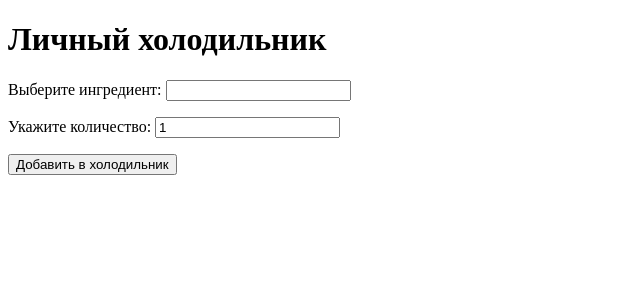
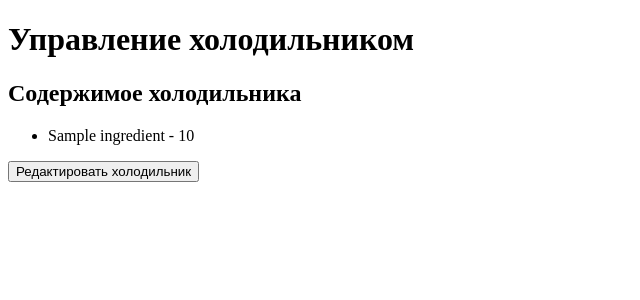
Before and after one commit to vikochk/recipe-website, a PHP site: page /ingredients.php in a window 1280 px wide. Shown: the top 300 px of the page, without its empty margins (0-640 px from the left). Run offline with PHP 8.4, Linux system fonts and the light colour scheme; the visitor is signed in with stand-in values (Sample User, id 1); tables that the repository leaves empty or names only in its code hold one stand-in row (values such as "Sample post"); some libraries are stand-ins or nearby versions.

Commit message:
Update ingredients.php

```diff
--- a/ingredients.php
+++ b/ingredients.php
@@ -10,16 +10,25 @@ if (!isset($_SESSION['user_id'])) {
 
 $user_id = $_SESSION['user_id'];
 
+// Получение содержимого холодильника
+$fridgeStmt = $db->prepare("SELECT f.ingredient_id, i.name, f.quantity FROM fridge_ingredients f
+                           JOIN ingredients i ON f.ingredient_id = i.ingredient_id
+                           WHERE f.fridge_id = (SELECT fridge_id FROM user_fridges WHERE user_id = :user_id)");
+$fridgeStmt->bindParam(':user_id', $user_id);
+$fridgeStmt->execute();
+
+$fridgeContents = $fridgeStmt->fetchAll(PDO::FETCH_ASSOC);
+
+
 // Добавление ингредиента в холодильник
 if (isset($_POST['add_to_fridge'])) {
     $ingredient_id = $_POST['ingredient_id'];
     $quantity = $_POST['quantity'];
 
     try {
-        // Проверяем, существует ли уже такой ингредиент в холодильнике пользователя
-        $stmt = $db->prepare("SELECT * FROM fridge_ingredients WHERE fridge_id IN (SELECT fridge_id FROM user_fridges WHERE user_id = :user_id) AND ingredient_id = :ingredient_id");
-        $stmt->bindParam(':user_id', $user_id);
-        $stmt->bindParam(':ingredient_id', $ingredient_id);
+        // Проверка, существует ли ингредиент в базе
+        $stmt = $db->prepare("SELECT * FROM ingredients WHERE name = :ingredient_name");
+        $stmt->bindParam(':ingredient_name', $ingredient_id);
         $stmt->execute();
 
         if ($stmt->rowCount() > 0) {
@@ -28,33 +37,22 @@ if (isset($_POST['add_to_fridge'])) {
             $updateStmt->bindParam(':user_id', $user_id);
             $updateStmt->bindParam(':ingredient_id', $ingredient_id);
             $updateStmt->bindParam(':quantity', $quantity);
-            if ($updateStmt->execute()) {
-                echo "Ингредиент успешно обновлен!";
-            } else {
-                echo "Ошибка при обновлении ингредиента: " . implode(" ", $updateStmt->errorInfo());
-            }
+            $updateStmt->execute();
         } else {
             // Если ингредиент не существует, добавляем его
             $insertStmt = $db->prepare("INSERT INTO fridge_ingredients (fridge_id, ingredient_id, quantity) VALUES ((SELECT fridge_id FROM user_fridges WHERE user_id = :user_id), :ingredient_id, :quantity)");
             $insertStmt->bindParam(':user_id', $user_id);
             $insertStmt->bindParam(':ingredient_id', $ingredient_id);
             $insertStmt->bindParam(':quantity', $quantity);
-            if ($insertStmt->execute()) {
-                echo "Ингредиент успешно добавлен!";
-            } else {
-                echo "Ошибка при добавлении ингредиента: " . implode(" ", $insertStmt->errorInfo());
-            }
+            $insertStmt->execute();
+
         }
     } catch (PDOException $e) {
-        echo "Ошибка при выполнении запроса: " . $e->getMessage();
+        echo "Ошибка при обработке запроса: " . $e->getMessage();
     }
 }
+?>
 
-// Получаем список ингредиентов для отображения
-$ingredientsStmt = $db->prepare("SELECT * FROM ingredients");
-$ingredientsStmt->execute();
-$ingredients = $ingredientsStmt->fetchAll(PDO::FETCH_ASSOC);
-?>
 
 <!DOCTYPE html>
 <html lang="en">
@@ -69,19 +67,45 @@ $ingredients = $ingredientsStmt->fetchAll(PDO::FETCH_ASSOC);
     <script src="https://code.jquery.com/ui/1.12.1/jquery-ui.min.js"></script>
     <!-- Подключение вашего скрипта search.js -->
     <script src="search.js"></script>
+
 </head>
 <body>
-<h1>Личный холодильник</h1>
+<h1>Управление холодильником</h1>
 
-<!-- Форма для добавления ингредиентов в холодильник -->
-<form method="POST" action="ingredients.php" onsubmit="return addToFridge()">
-    <p>Выберите ингредиент:
-        <input type="text" name="ingredient" id="addIngredient" class="autocomplete">
-        <input type="hidden" name="ingredient_id" id="selected_ingredient_id">
-    </p>
-    <p>Укажите количество: <input type="number" name="quantity" min="1" value="1"></p>
-    <p><button type="submit" name="add_to_fridge">Добавить в холодильник</button></p>
-</form>
+<!-- Вывод содержимого холодильника в виде списка -->
+<h2>Содержимое холодильника</h2>
+
+<?php if (empty($fridgeContents)): ?>
+<!-- Сообщение, если холодильник пуст -->
+<p>Холодильник пуст. Добавьте ингредиенты, чтобы начать!</p>
+<?php else: ?>
+<ul>
+    <?php foreach ($fridgeContents as $ingredient): ?>
+        <li><?php echo $ingredient['name'] . ' - ' . $ingredient['quantity']; ?></li>
+    <?php endforeach; ?>
+</ul>
+<?php endif; ?>
+
+
+
+<button type="button" id="editFridgeBtn">Редактировать холодильник</button>
+
+<!-- Форма редактирования -->
+<div id="editFridgeForm" style="display: none;">
+    <h2>Редактирование холодильника</h2>
+    <!-- Контейнер для сообщений -->
+    <div id="messageContainer"></div>
+    <!-- Форма для добавления ингредиентов в холодильник -->
+    <form method="POST" action="#" onsubmit="return addToFridge()">
+        <p>Выберите ингредиент:
+            <input type="text" name="ingredient_id" id="addIngredient" class="autocomplete">
+            <input type="hidden" name="ingredient_id" id="selected_ingredient_id">
+        </p>
+        <p>Укажите количество: <input type="number" name="quantity" min="1" value="1"></p>
+        <p><button type="submit" name="add_to_fridge">Сохранить изменения</button></p>
+    </form>
+</div>
+
 
 <!-- Включаем jQuery и jQuery UI -->
 <script src="https://code.jquery.com/jquery-3.6.4.min.js"></script>
```
